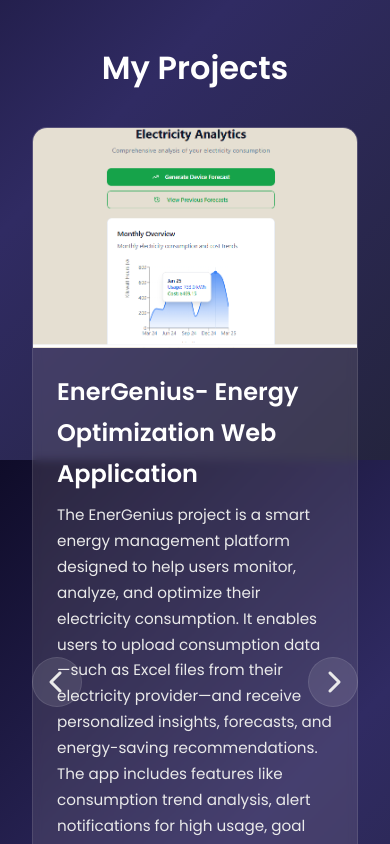
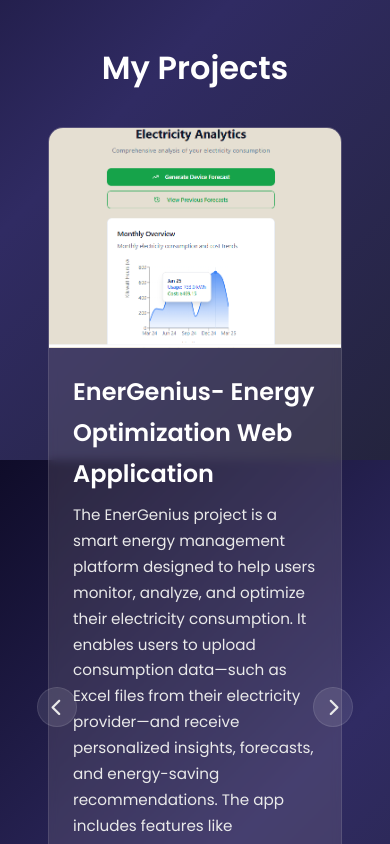
Before and after one commit to Gabrielab5/Gabrielab5.github.io, a plain HTML site: page index.html in a window 390 px wide. Shown: the part 7980-8824 px from the top of the page. Drawn offline with nearby package versions, Linux system fonts and the light colour scheme.

Commit message:
project width for safari

```diff
--- a/style.css
+++ b/style.css
@@ -921,18 +921,37 @@ a:hover {
   .main-nav li:last-child a { border-bottom: none; }
 
   .project-card {
-    flex: 0 0 100%;
-    gap: 0;
+    flex-basis: 100%;
     scroll-snap-align: center;
   }
 
   .slider-arrow {
-    backdrop-filter:var(--border-color);
-    -webkit-backdrop-filter: blur(5px);
+    display: flex;
+    width: 40px;
+    height: 40px;
+    font-size: 1.1rem;
   }
 
-  .project-cards {  scroll-snap-type: x mandatory;  gap: 0; }
-  .projects-slider-wrapper {  padding: 0; }
+  .slider-arrow.prev-arrow { left: 5px; }
+  .slider-arrow.next-arrow { right: 5px; }
+
+  .slider-arrow:focus {
+    background-color: rgba(255, 255, 255, 0.1);
+    outline: none;
+  }
+
+  .slider-arrow:active {
+    background-color: var(--primary-color);
+  }
+
+  .project-cards {
+    overflow-x: auto;
+    scroll-snap-type: x mandatory;
+    padding-left: 1rem;
+  }
+
+  .project-card:last-child {margin-right: 0; }
+  .projects-slider-wrapper {  padding: 0 0.5rem; }
 
   .hero-section {
     justify-content: center;
```
